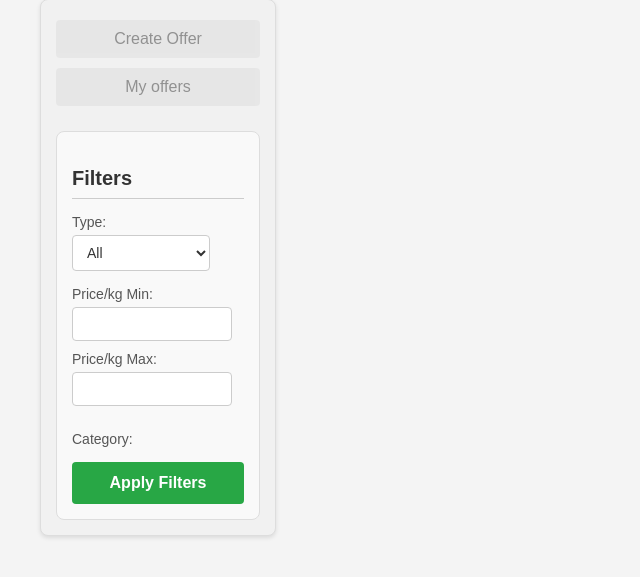
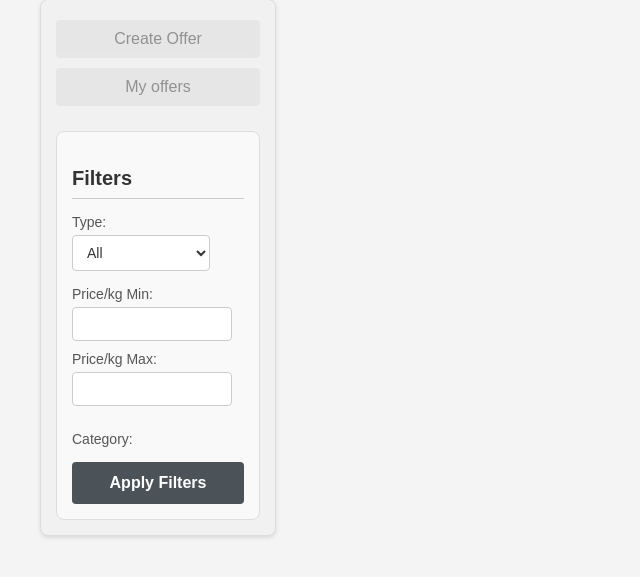
Before and after one commit to denyzzko/SchoolProject--marketplace_IS, a PHP site: page /frontend/market.html in a window 1280 px wide. Shown: the part 202-779 px from the top of the page, without its empty margins (0-640 px from the left). Run offline with PHP 8.4, Linux system fonts and the light colour scheme; data that the repository does not hold is empty; a stand-in replaces the project's code that opens the database connection.

Commit message:
cosmetic change

```diff
--- a/backend/my_orders.php
+++ b/backend/my_orders.php
@@ -10,7 +10,7 @@ if (!isset($_SESSION['user_id'])) {
 
 $session_user_id = $_SESSION['user_id'];
 
-$sql = "SELECT o.order_id, o.date, o.status, u.name AS farmer_name, c.category_id, o.quantity, off.type, a.price_item, a.price_kg
+$sql = "SELECT o.order_id, o.date, o.status, u.name AS farmer_name, c.category_id, o.quantity, off.type, a.price_kg
         FROM Ordr o
         JOIN Offer off ON o.offer_id = off.offer_id
         JOIN Usr u ON off.user_id = u.user_id
--- a/catfiltersrow.css
+++ b/catfiltersrow.css
@@ -45,7 +45,7 @@
 #apply-filters-button {
     width: auto;
         padding: 12px 20px;
-    background-color: #28a745; /* Green background */
+    background-color: #4b5258; /* Green background */
     color: #fff;
     font-size: 16px;
     font-weight: bold;
@@ -55,7 +55,7 @@
 }
 
 #apply-filters-button:hover {
-    background-color: #218838;
+    background-color: #202521;
 }
 
 .filter-section select:focus,
--- a/filters.css
+++ b/filters.css
@@ -45,7 +45,7 @@
 #apply-filters-button {
     width: 100%;
     padding: 12px 0;
-    background-color: #28a745; /* Green background */
+    background-color: #4b5258; /* Green background */
     color: #fff;
     font-size: 16px;
     font-weight: bold;
@@ -55,7 +55,7 @@
 }
 
 #apply-filters-button:hover {
-    background-color: #218838;
+    background-color: #202521;
 }
 
 .filter-section select:focus,
```
